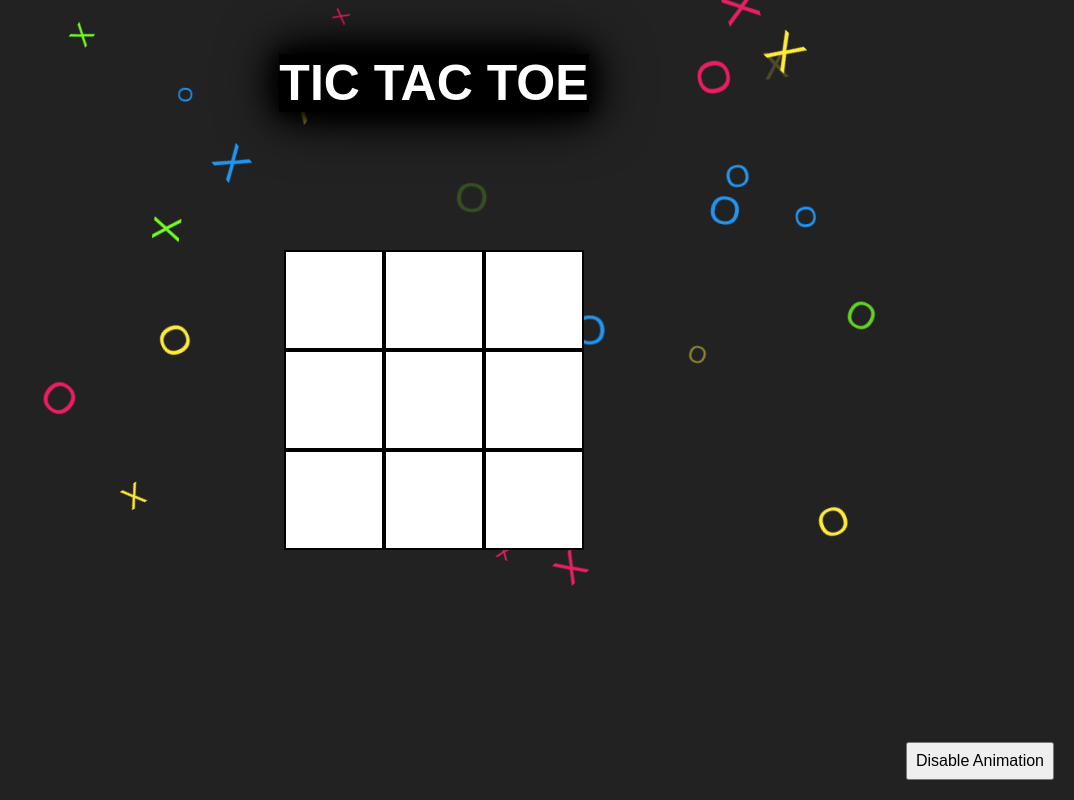
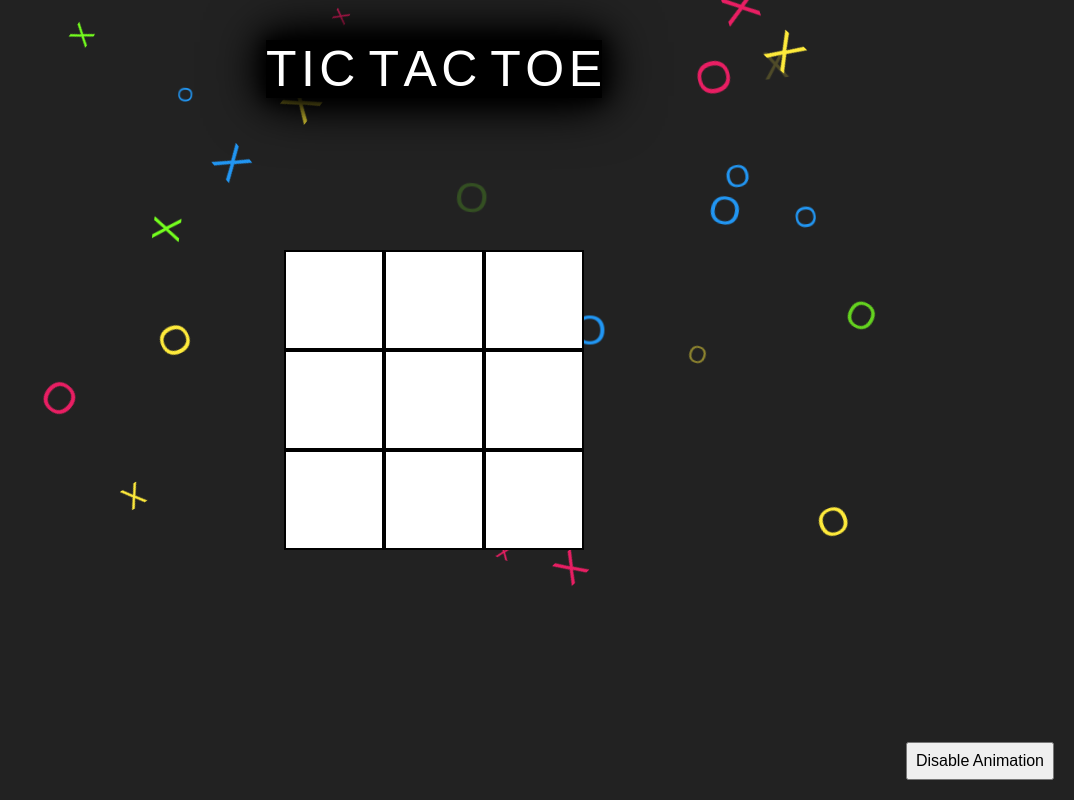
Before and after one commit to prelimportfolio47621/TicTacToe, a plain HTML site: page index.html in a window 1280 px wide. Shown: the whole page, without its empty margins (206-1280 px from the left). Drawn offline with Linux system fonts and the light colour scheme.

Commit message:
Update title heading to prep for animation

```diff
--- a/index.html
+++ b/index.html
@@ -10,7 +10,17 @@
     </head>
     <body>
         <main class="main">
-            <h1 class="title-heading">Tic Tac Toe</h1>
+            <div class="title-heading">
+                <span style="--i:0;">T</span>
+                <span style="--i:1;">I</span>
+                <span style="--i:2;">C </span>
+                <span style="--i:3;">T</span>
+                <span style="--i:4;">A</span>
+                <span style="--i:5;">C </span>
+                <span style="--i:6;">T</span>
+                <span style="--i:7;">O</span>
+                <span style="--i:8;">E</span>
+            </div>
             <section class="board" id="board">
                 <div class="cell" data-cell></div>
                 <div class="cell" data-cell></div>
--- a/styles.css
+++ b/styles.css
@@ -30,20 +30,23 @@ main {
                 0 0 45px #000,
                 0 0 60px #000;
     position: absolute;
-    top: 20px;
+    top: 40px;
+    z-index: 3;
+}
+
+.title-heading span {
     color: #fff;
     font-size: 50px;
-    text-transform: uppercase;
-    z-index: 3
+    animation: title-animate 0.5s;
 }
 
 .letter {
     position: absolute;
-    animation: animate 5s linear infinite;
+    animation: bg-animate 5s linear infinite;
     cursor: default;
 }
 
-@keyframes animate {
+@keyframes bg-animate {
     0% {
         opacity: 0;
         transform: translateY(0) rotate(0deg);
@@ -60,6 +63,13 @@ main {
     100% {
         opacity: 0;
         transform: translateY(-500%) rotate(360deg);
+    }
+}
+
+@keyframes title-animate {
+    0% {
+        opacity: 0;
+        t
     }
 }
 
```
